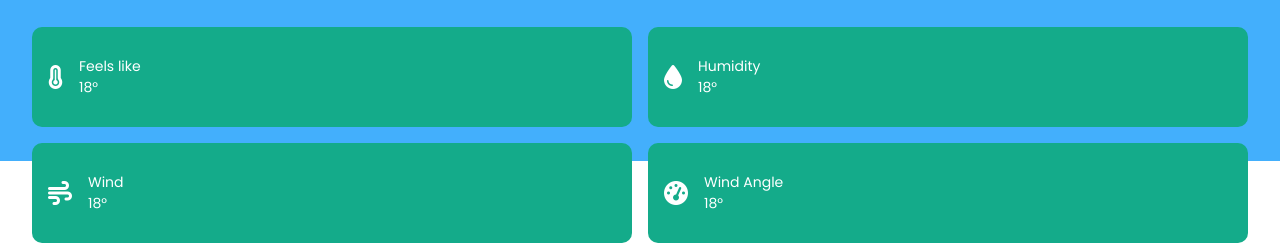
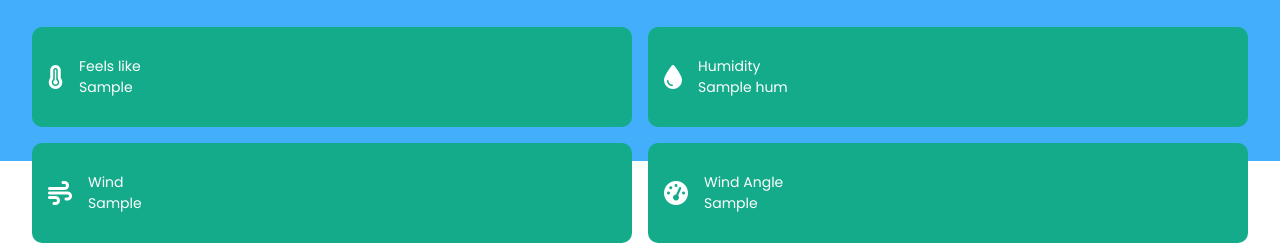
Before and after one commit to DedLad/weatherapp, a Flask app: template templates/weatherapp2.html in a window 1280 px wide. Shown: the part 739-982 px from the top of the page. Run offline with Flask 3, Linux system fonts and the light colour scheme; the template is opened without the code that fills it: most values are stand-ins (such as "Sample title", 1, 10 or a date in 2020); some libraries are stand-ins or nearby versions.

Commit message:
Displaying proper information

```diff
--- a/run.py
+++ b/run.py
@@ -31,7 +31,7 @@ def test():
             city = r.json()['name']
             wind_speed = r.json()['wind']['speed']
             wind_deg = r.json()['wind']['deg']
-            datetime = datetime.datetime.now()
+            # datetime = datetime.datetime.now()
             sunrise = datetime.datetime.fromtimestamp(int(r.json()['sys']['sunrise'])).strftime('%Y-%m-%d %H:%M:%S')
             sunset = datetime.datetime.fromtimestamp(int(r.json()['sys']['sunset'])).strftime('%Y-%m-%d %H:%M:%S')
 
--- a/templates/weatherapp2.html
+++ b/templates/weatherapp2.html
@@ -22,8 +22,8 @@
             <p class="weather__temperature">
             </p>
             <div class="weather__minmax">
-                <p>Min: 12&#176</p>
-                <p>Max: 16&#176</p>
+                <p>Min: {{vars.min}}</p>
+                <p>Max: {{vars.max}}</p>
             </div>
         </div>
         <div class="icon">
@@ -35,28 +35,28 @@
                     <i class="fa-solid fa-temperature-full"></i>
                     <div>
                         <p>Feels like</p>
-                        <p class="weather__realfeel">18&#176</p>
+                        <p class="weather__realfeel">{{vars.Feels_like}}</p>
                     </div>
                 </div>
                 <div class="weather__card">
                     <i class="fa-solid fa-droplet"></i>
                     <div>
                         <p>Humidity</p>
-                        <p class="weather__humidity">18&#176</p>
+                        <p class="weather__humidity">{{vars.hum}}</p>
                     </div>
                 </div>
                 <div class="weather__card">
                     <i class="fa-solid fa-wind"></i>
                     <div>
                         <p>Wind</p>
-                        <p class="weather__wind">18&#176</p>
+                        <p class="weather__wind">{{vars.wind_speed}}</p>
                     </div>
                 </div>
                 <div class="weather__card">
                     <i class="fa-solid fa-gauge-high"></i>
                     <div>
                         <p>Wind Angle</p>
-                        <p class="weather__pressure">18&#176</p>
+                        <p class="weather__pressure">{{vars.wind_deg}}</p>
                     </div>
                 </div>
             </div>
```
